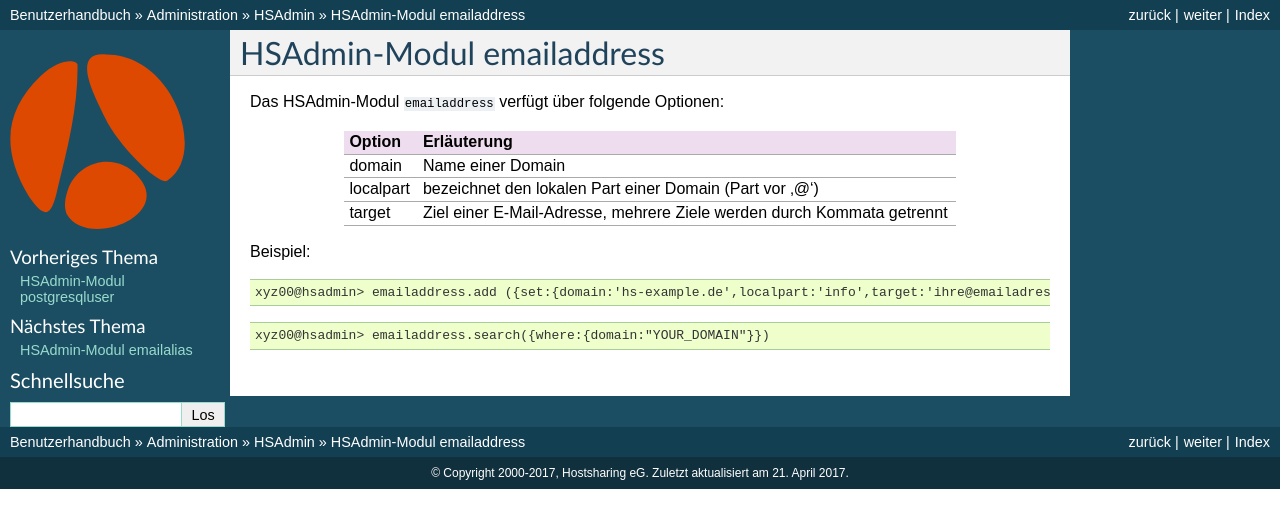
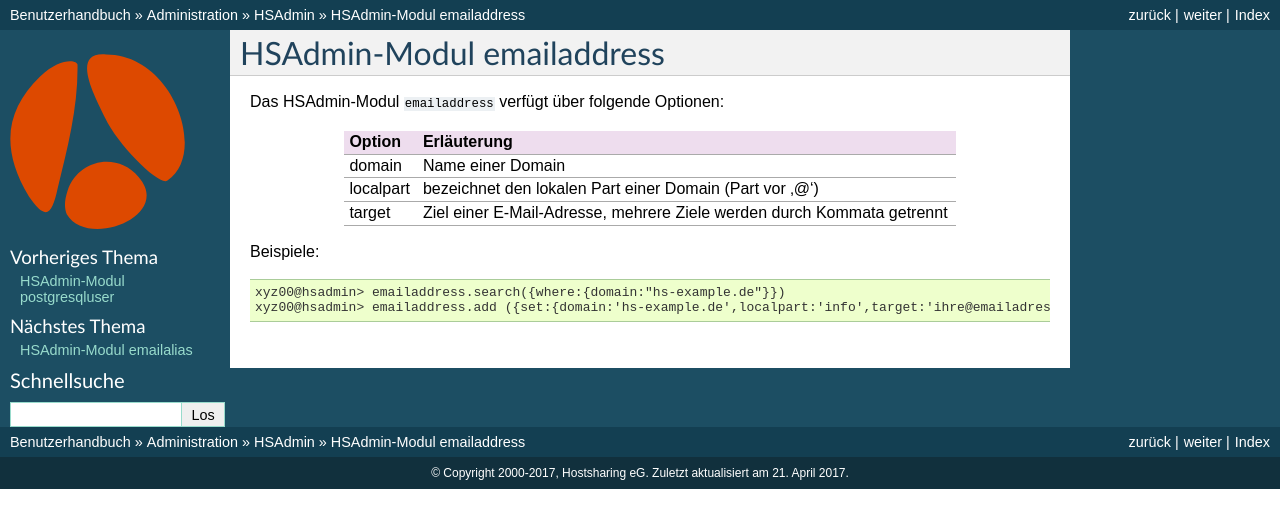
Before and after one commit to hostsharing/hs.docs.users, a Sphinx documentation site: the page built from source/administration/hsadmin/emailaddress.rst, in a window 1280 px wide. Shown: the top 528 px of the page. Built offline with Sphinx 7.4.7, drawn with Linux system fonts in a browser that asks for light colours.

Commit message:
Update emailaddress.rst
@Pavel: Thanks.

```diff
--- a/source/administration/hsadmin/emailaddress.rst
+++ b/source/administration/hsadmin/emailaddress.rst
@@ -15,12 +15,9 @@
 | target        | Ziel einer E-Mail-Adresse, mehrere Ziele werden durch Kommata getrennt |
 +---------------+------------------------------------------------------------------------+
 
-Beispiel:
+Beispiele:
 
 .. code-block:: console
 
+    xyz00@hsadmin> emailaddress.search({where:{domain:"hs-example.de"}})
     xyz00@hsadmin> emailaddress.add ({set:{domain:'hs-example.de',localpart:'info',target:'ihre@emailadresse.de'}})
-
-.. code-block:: console
-
-    xyz00@hsadmin> emailaddress.search({where:{domain:"YOUR_DOMAIN"}})
```
